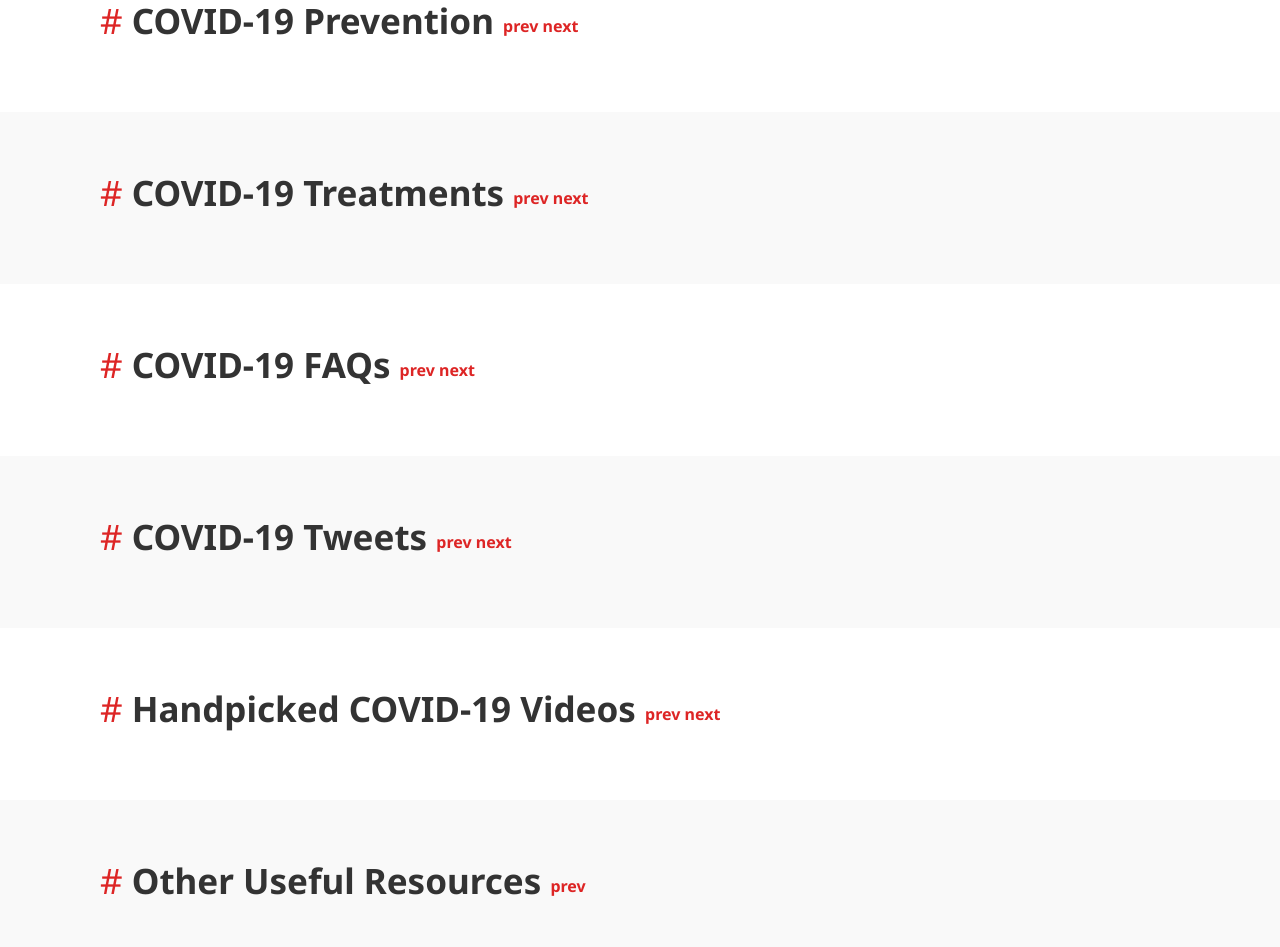
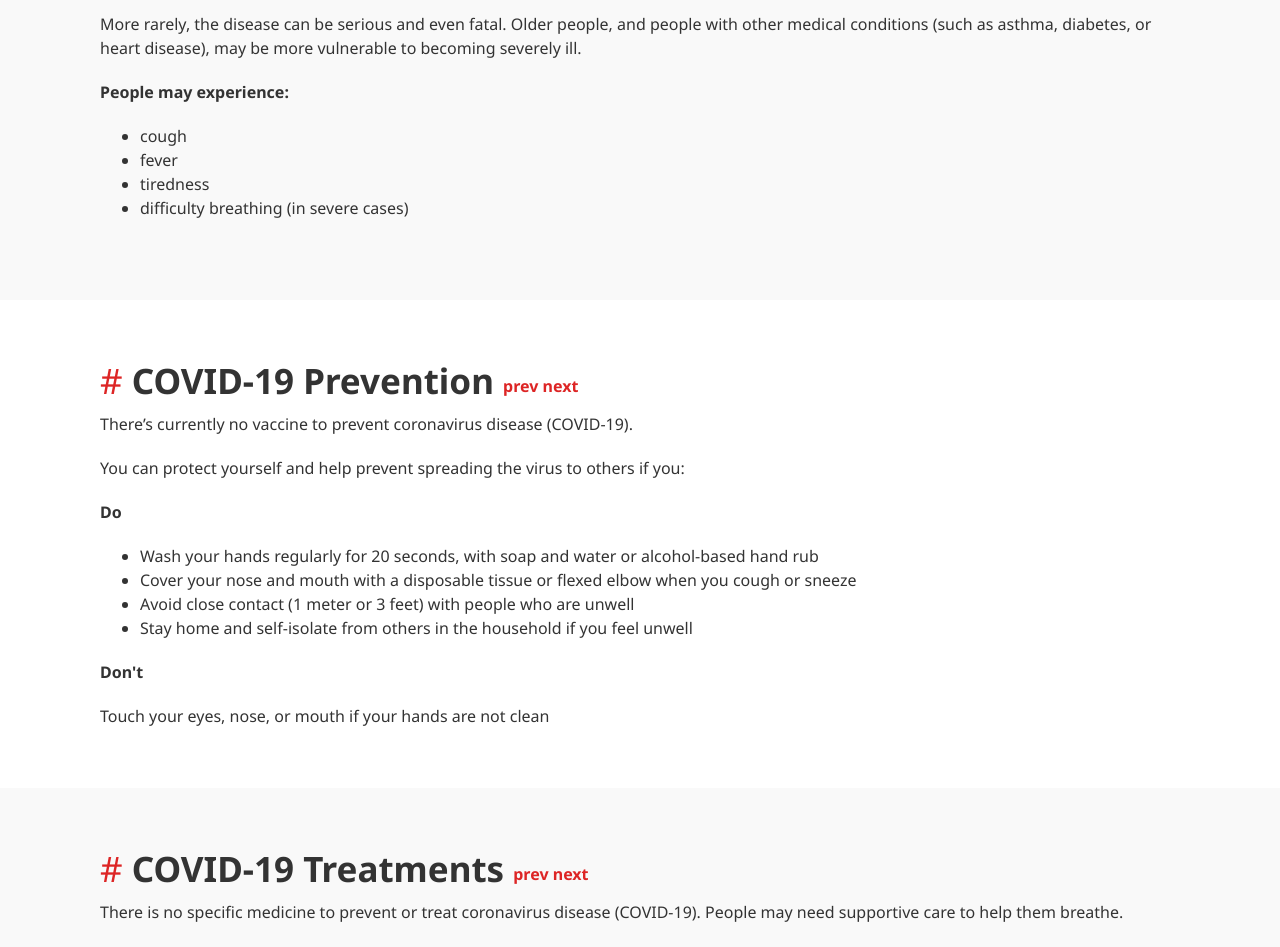
Before and after one commit to tunjioye/homehealth, a Next.js app: page /covid in a window 1280 px wide. Shown: the part 1340-2287 px from the top of the page. Built offline with nearby package versions, Linux system fonts and the light colour scheme.

Commit message:
UPDATE : addition of text content for some covid page sections

```diff
--- a/package.json
+++ b/package.json
@@ -17,6 +17,7 @@
     "nprogress": "^0.2.0",
     "react": "^16.8.6",
     "react-bootstrap": "^1.0.0-beta.17",
-    "react-dom": "^16.8.6"
+    "react-dom": "^16.8.6",
+    "react-markdown": "^4.3.1"
   }
 }
--- a/pages/covid.js
+++ b/pages/covid.js
@@ -3,6 +3,7 @@ import PublicLayout from '@components/public-layout'
 import StatsCard from '@components/stats-card'
 import '@scss/pages/covid.scss'
 import CONFIG from '../config'
+import ReactMarkdown from 'react-markdown'
 
 const statisticsContent = () => {
   return (
@@ -41,6 +42,56 @@ const overviewContent = () => (
   </div>
 )
 
+const symptomsContent = () => (
+  <ReactMarkdown source={`People may be sick with the virus for 1 to 14 days before developing symptoms.
+
+The most common symptoms of coronavirus disease (COVID-19) are **fever, tiredness, and dry cough.**
+
+Most people (about 80%) recover from the disease without needing special treatment.
+
+More rarely, the disease can be serious and even fatal. Older people, and people with other medical conditions (such as asthma, diabetes, or heart disease), may be more vulnerable to becoming severely ill.
+
+**People may experience:**
+- cough
+- fever
+- tiredness
+- difficulty breathing (in severe cases)`} />
+)
+
+const preventionContent = () => (
+  <ReactMarkdown source={`There’s currently no vaccine to prevent coronavirus disease (COVID-19).
+
+You can protect yourself and help prevent spreading the virus to others if you:
+
+**Do**
+
+- Wash your hands regularly for 20 seconds, with soap and water or alcohol-based hand rub
+- Cover your nose and mouth with a disposable tissue or flexed elbow when you cough or sneeze
+- Avoid close contact (1 meter or 3 feet) with people who are unwell
+- Stay home and self-isolate from others in the household if you feel unwell
+
+**Don't**
+
+Touch your eyes, nose, or mouth if your hands are not clean`} />
+)
+
+const treatmentsContent = () => (
+  <ReactMarkdown source={`There is no specific medicine to prevent or treat coronavirus disease (COVID-19). People may need supportive care to help them breathe.
+
+**Self care**
+
+If you have mild symptoms, stay at home until you’ve recovered. You can relieve your symptoms if you:
+
+- rest and sleep
+- keep warm
+- drink plenty of liquids
+- use a room humidifier or take a hot shower to help ease a sore throat and cough
+
+**Medical treatments**
+
+If you develop a fever, cough, and have difficulty breathing, promptly seek medical care. Call in advance and tell your health provider of any recent travel or recent contact with travelers.`} />
+)
+
 const contentSwitch = (sectionHash) => {
   switch(sectionHash) {
     case "statistics":
@@ -50,13 +101,13 @@ const contentSwitch = (sectionHash) => {
       return overviewContent()
       break
     case "symptoms":
-      return null
+      return symptomsContent()
       break
     case "prevention":
-      return null
+      return preventionContent()
       break
     case "treatments":
-      return null
+      return treatmentsContent()
       break
     case "faqs":
       return null
```
Also changed, not shown: 1 other file (tests, documents, lock files or other folders).
